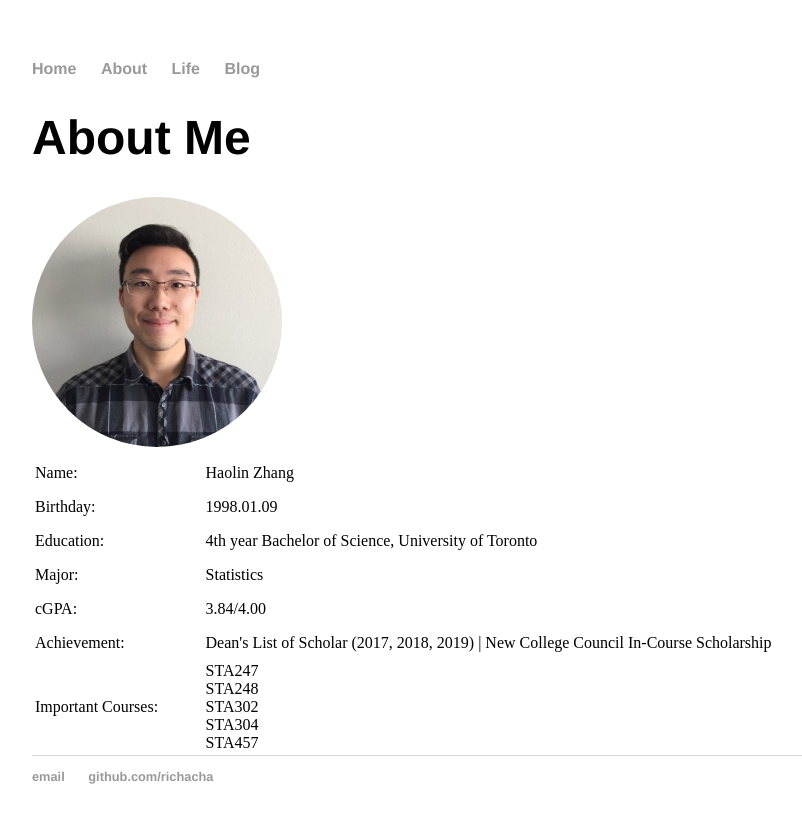
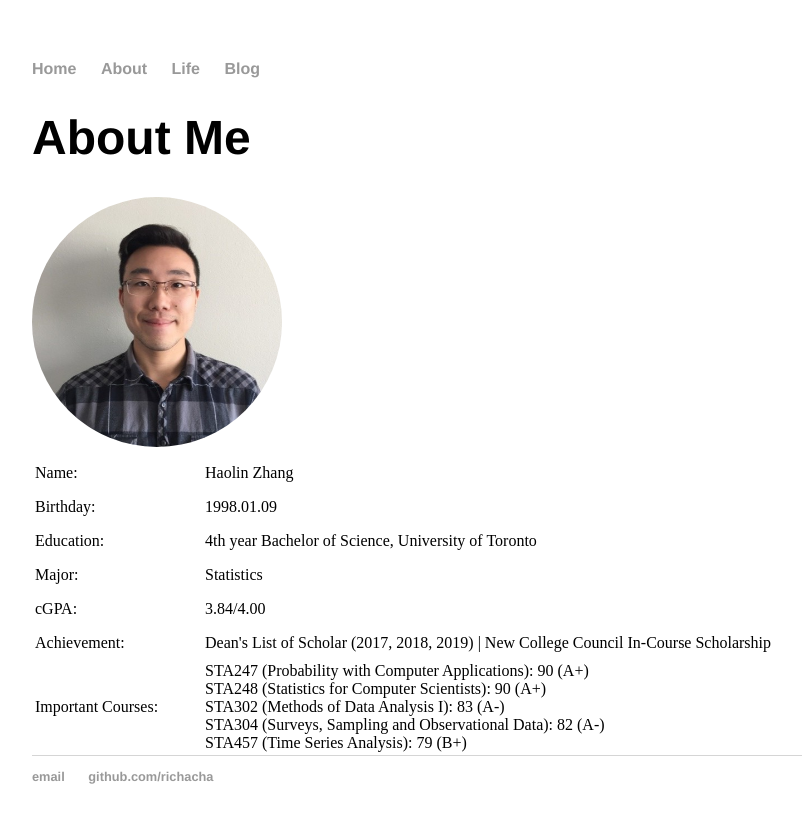
Before and after one commit to Richacha/haolinzhang.github.io, a Jekyll site: the page built from about/index.html, in a window 1280 px wide. Shown: the top 823 px of the page, without its empty margins (160-962 px from the left). Built offline with Jekyll 4.4.1, drawn with Linux system fonts in a browser that asks for light colours.

Commit message:
Update index.html

```diff
--- a/about/index.html
+++ b/about/index.html
@@ -37,7 +37,8 @@ title: About Me
 	<td style="width: 1000px; height: 30px;">Dean's List of Scholar (2017, 2018, 2019) | New College Council In-Course Scholarship</td>
 	</tr>
 	<td style="width: 200px; height: 30px;">Important Courses:</td>
-	<td style="width: 1000px; height: 30px;">STA247<br />STA248<br />STA302<br />STA304<br />STA457</td>
+	<td style="width: 1000px; height: 30px;">STA247 (Probability with Computer Applications): 90 (A+)<br />STA248 (Statistics for Computer Scientists): 90 (A+)<br />
+		STA302 (Methods of Data Analysis I): 83 (A-)<br />STA304 (Surveys, Sampling and Observational Data): 82 (A-)<br />STA457 (Time Series Analysis): 79 (B+)</td>
 	</tr>
 
 
```
